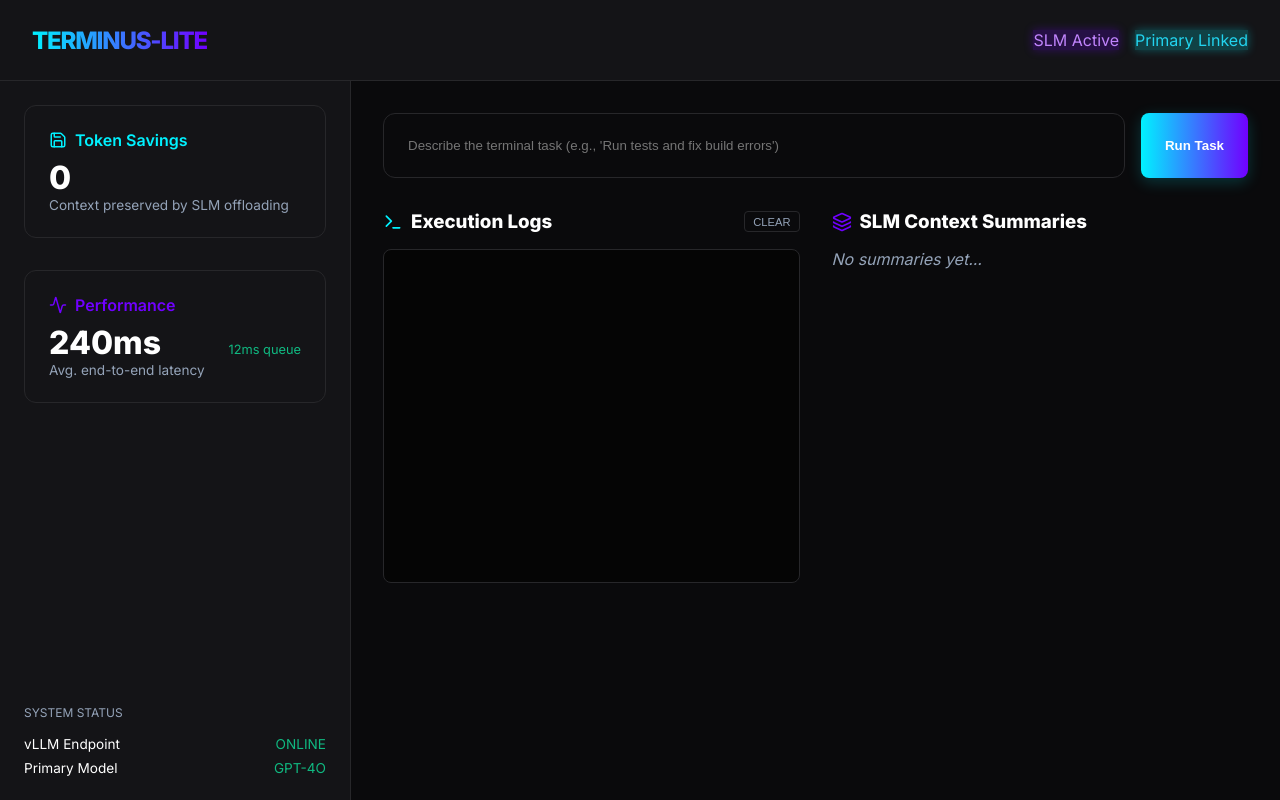
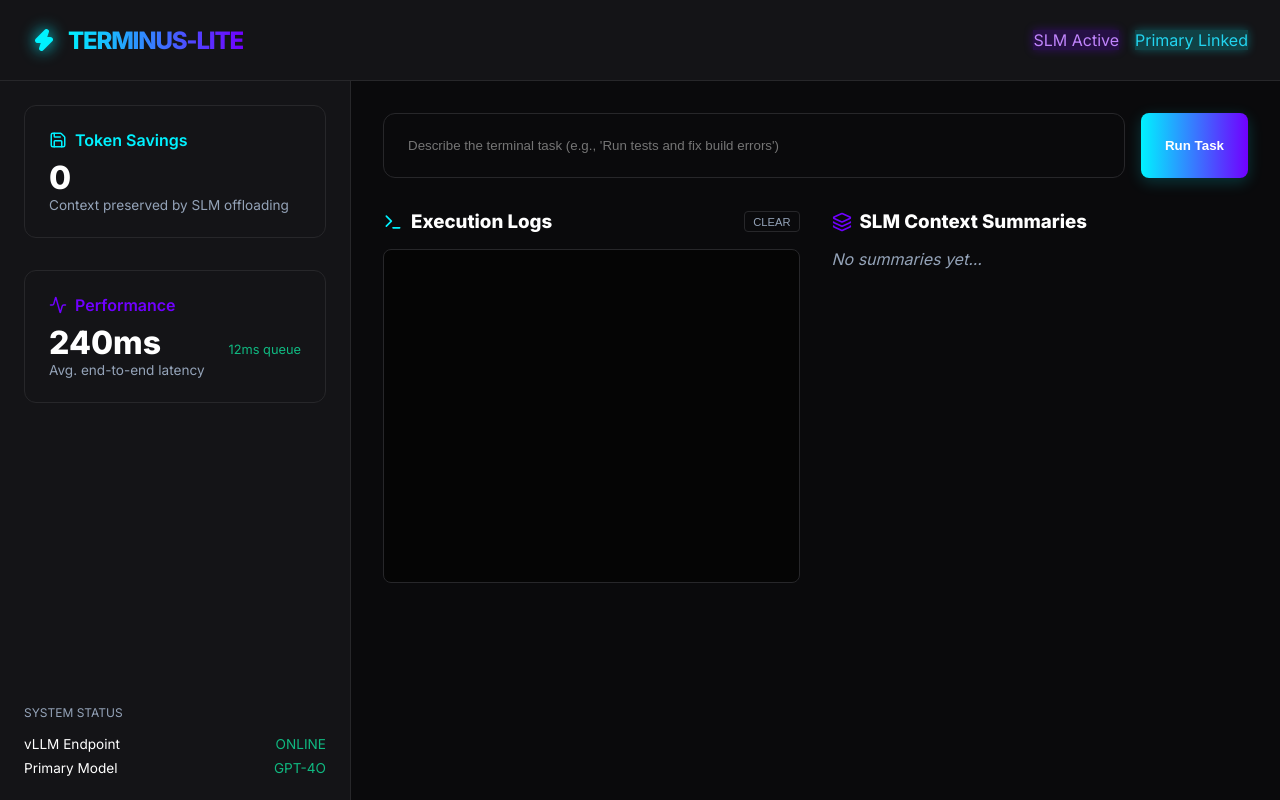
Before and after one commit to chuckabox/Terminus-Lite, a React (Vite) app in the folder frontend/: page / in a window 1280 px wide. Built offline with nearby package versions, Linux system fonts and the light colour scheme.

Commit message:
style: add glowing logo icon to header

```diff
--- a/frontend/src/App.jsx
+++ b/frontend/src/App.jsx
@@ -71,7 +71,10 @@ function App() {
   return (
     <div className="app-container">
       <header>
-        <div className="logo">TERMINUS-LITE</div>
+        <div style={{ display: 'flex', alignItems: 'center', gap: '0.75rem' }}>
+          <Zap size={24} color="var(--accent-primary)" fill="var(--accent-primary)" style={{ filter: 'drop-shadow(0 0 8px var(--accent-primary))' }} />
+          <div className="logo">TERMINUS-LITE</div>
+        </div>
         <div style={{ display: 'flex', gap: '1rem', alignItems: 'center' }}>
           <div className="badge badge-slm">SLM Active</div>
           <div className="badge badge-primary">Primary Linked</div>
```
